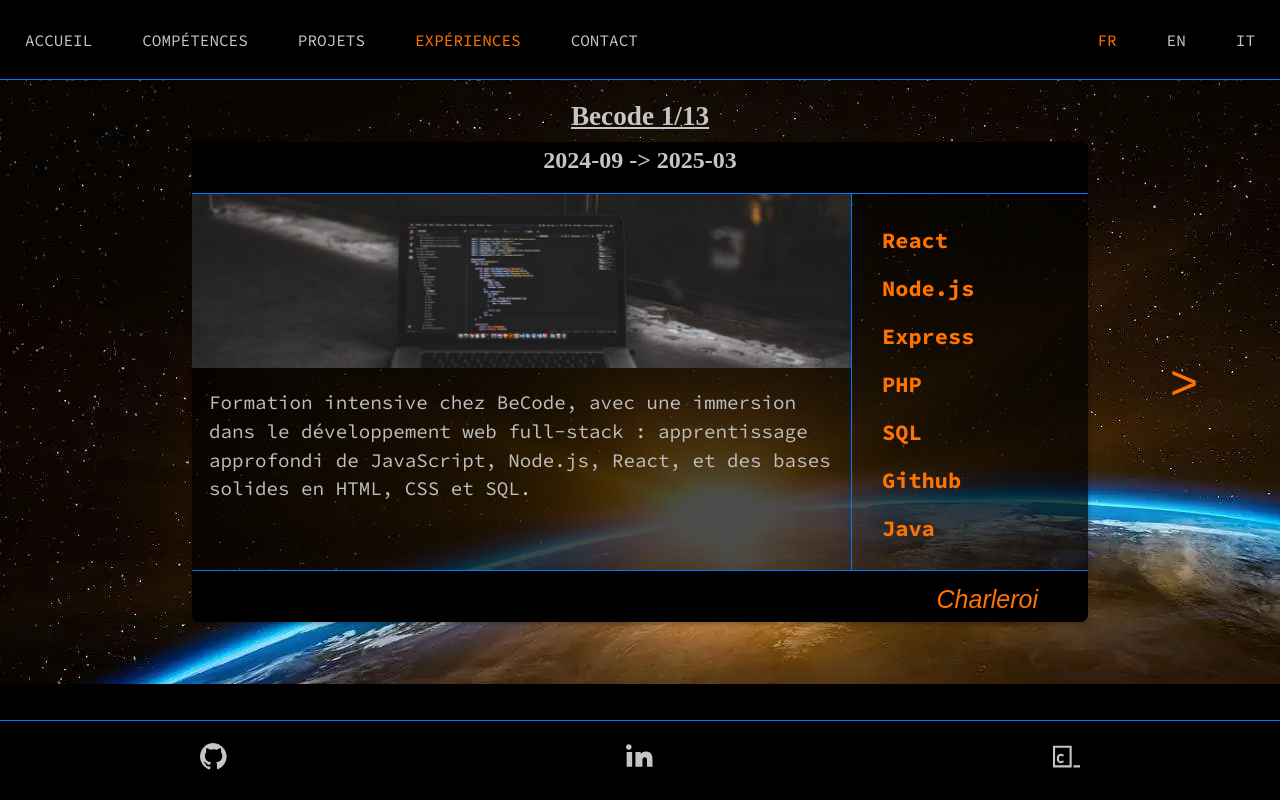
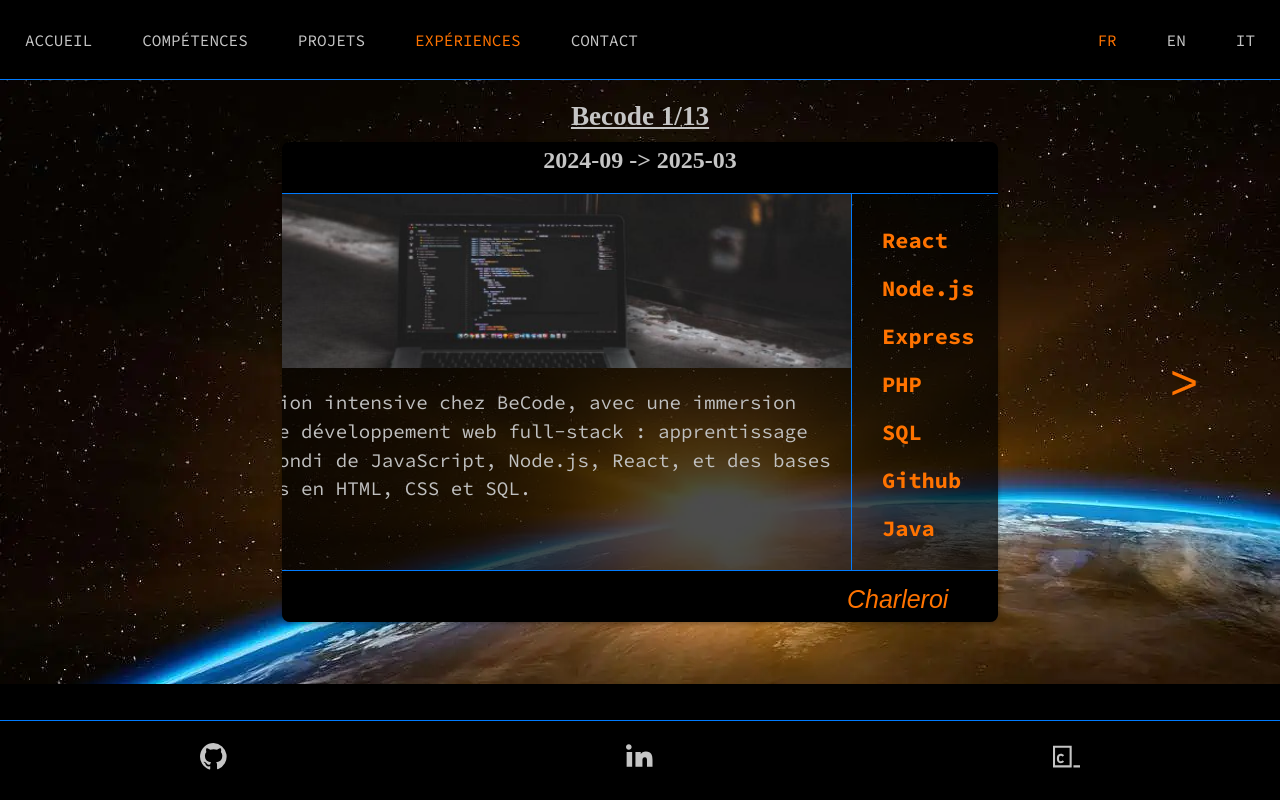
Before and after one commit to MaTor97/portfolio, a React (Vite) app: page / in a window 1280 px wide. Both pictures are taken after a click on the item "EXPÉRIENCES". Built offline with nearby package versions, Linux system fonts and the light colour scheme; a web font is replaced by a local one.

Commit message:
chemin absolu pour le css d'expériences

```diff
--- a/src/components/cv/Cv.css
+++ b/src/components/cv/Cv.css
@@ -5,9 +5,9 @@
     align-items: center;
     box-shadow: 0 2px 5px rgba(0, 0, 0, 0.3);
     font-family: 'source code pro', monospace;
-    width: 118vh;
+    width: 80%;
     height: 100%;
-    background-color: rgba(0, 0, 0, .7);
+    background-color: #000000b3;
     border-radius: .5rem;
     overflow: hidden;
 }
```
